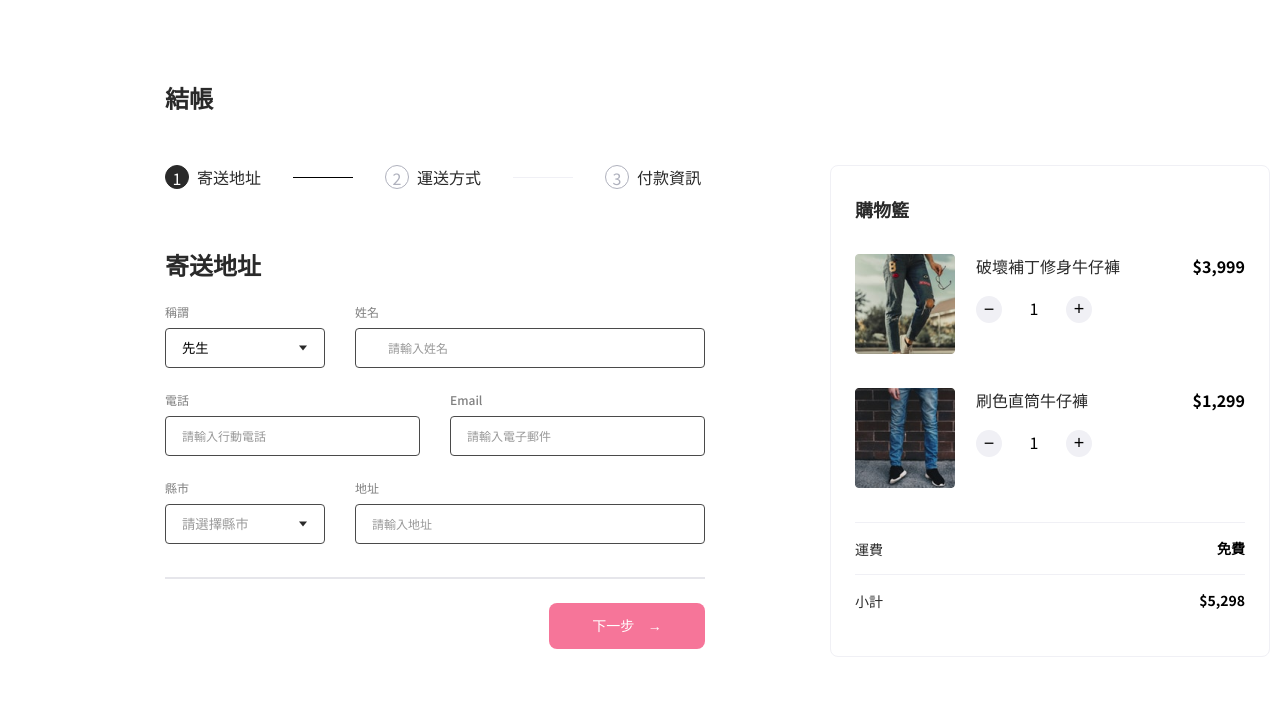
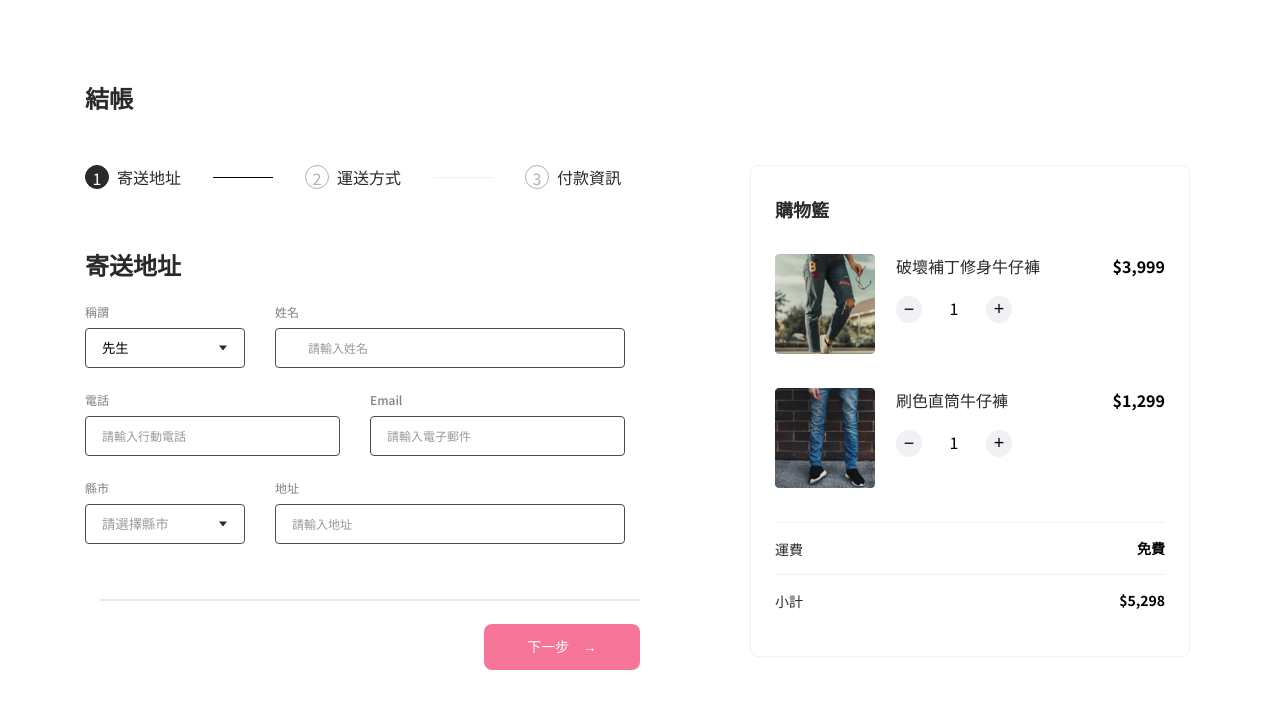
Before and after one commit to jj280385/Alpha-Shop, a website built with webpack: page index.html in a window 1280 px wide. Shown: the part 61-770 px from the top of the page. Built offline with nearby package versions, Linux system fonts and the light colour scheme.

Commit message:
updata RWD

```diff
--- a/src/scss/main.scss
+++ b/src/scss/main.scss
@@ -5,7 +5,6 @@
 
 body {
   background: var(--body-background);
-  max-width: 1440px;
 }
 
 // Mobile First 行動版 max-width: 375px
@@ -387,7 +386,8 @@ nav {
 // Wed 桌機版 min-width: 375px
 @media screen and (min-width: 376px) {
   nav {
-    width: 100%;
+    max-width: 1440px;
+    margin: 0 auto;
     height: 60px;
     label {
       display: none;
@@ -425,12 +425,16 @@ nav {
     margin: 80px 165px;
     display: grid;
     grid-template-columns: repeat(12, 65px);
+    grid-template-rows: 520px 190px 284px;
     grid-column-gap: 30px;
+    justify-content: center;
   }
   .checkout-form {
     grid-column: 1/7;
+    grid-row: 1/2;
     padding: 0;
     width: 100%;
+    height: 540px;
 		.stepper-panel {
       width: 536px;
       height: 24px;
@@ -557,10 +561,11 @@ nav {
 
   #cart-container {
     grid-column: 8/13;
+    grid-row: 1/2;
     width: 440px;
     height: 492px;
     padding: 32px 24px;
-    margin: 86px 0;
+    margin-top: 86px;
     .cart-title {
       @include cartTitle;
     }
@@ -592,10 +597,9 @@ nav {
   }
 
   .button-container {
-    position: absolute;
-    top: 590px;
+    grid-row: 2/3;
     width: 540px;
-    margin: 48px 0;
+    height: 70px;
     border-top: 2px solid var(--gray-7);
   }
 }
```
Also changed, not shown: dist/main.css.
